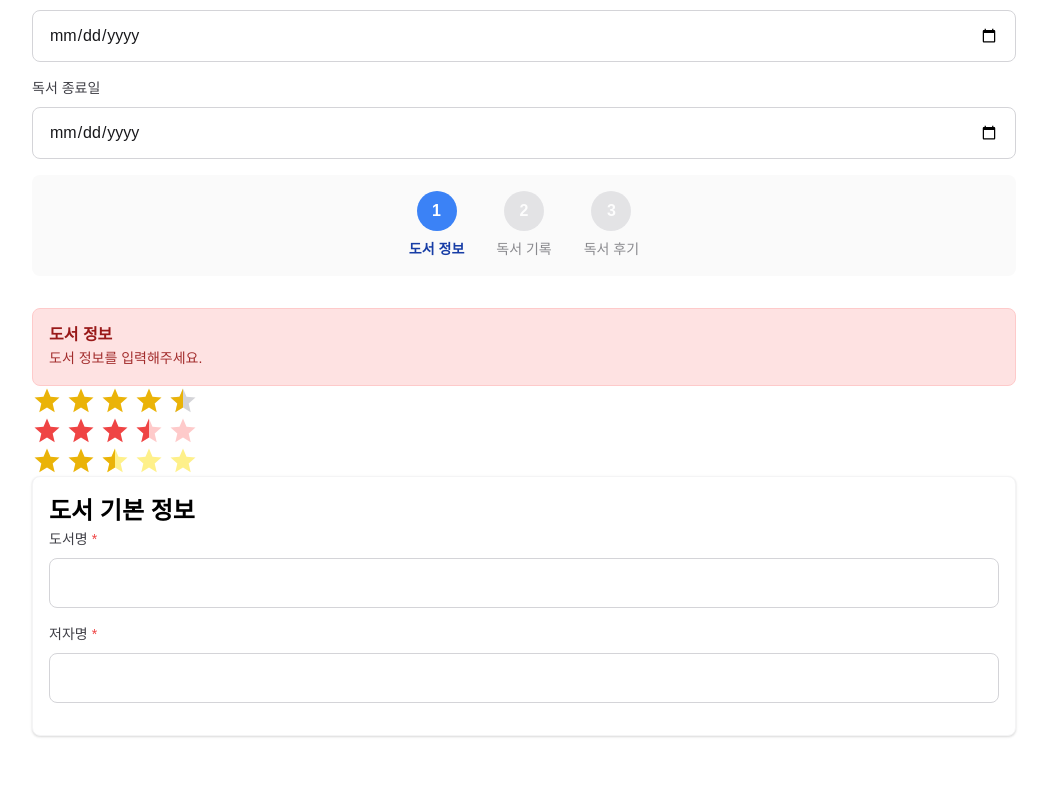
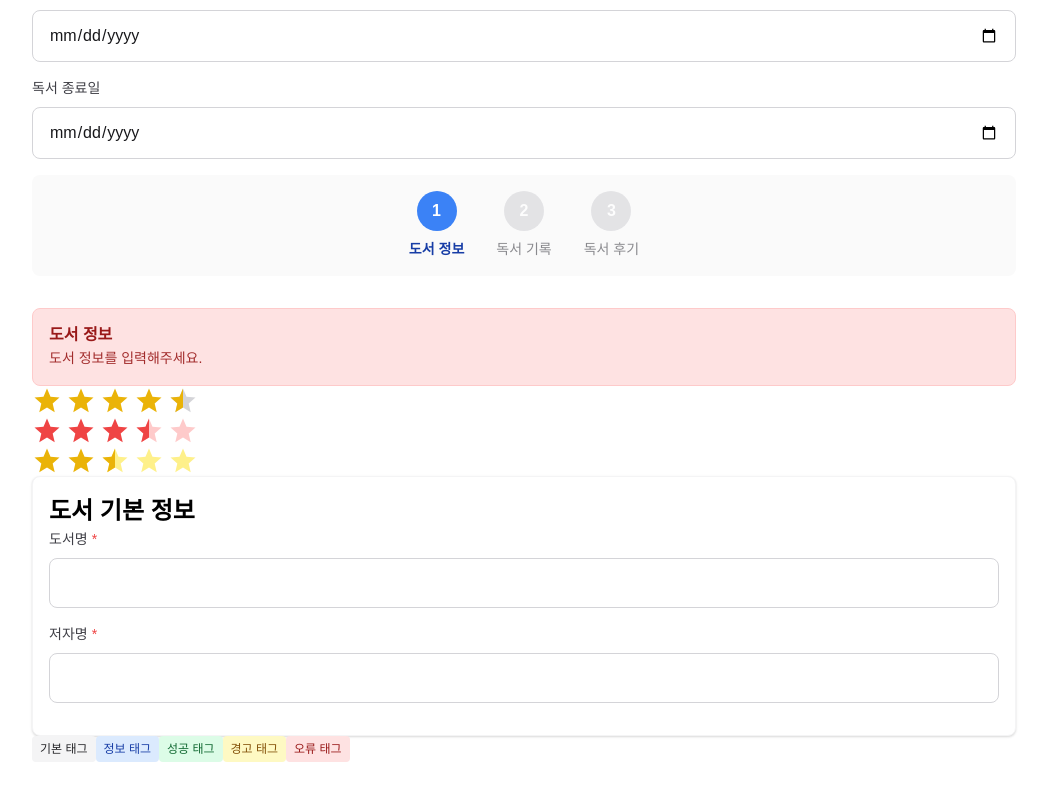
Before and after one commit to developerjhp/multi-step-form, a Next.js app: page / in a window 1280 px wide. Shown: the part 649-1449 px from the top of the page, without its empty margins (116-1163 px from the left). Before the commit the page ends 1425 px from the top, so only its background shows below. Built offline with nearby package versions, Linux system fonts and the light colour scheme.

Commit message:
feat: Tag 컴포넌트 추가
- default , info, success, warning, error variant 지원

```diff
--- /dev/null
+++ b/src/components/ui/Tag.tsx
@@ -0,0 +1,59 @@
+import React, { type HTMLAttributes } from 'react';
+import styled from '@emotion/styled';
+import { css } from '@emotion/react';
+import { color } from '@/styles/colors';
+import { fontSize, fontWeight } from '@/styles/fonts';
+
+type TagVariant = 'default' | 'info' | 'success' | 'warning' | 'error';
+
+const tagVariantStyles = {
+  default: css`
+    background-color: ${color.gray100};
+    color: ${color.gray800};
+  `,
+  info: css`
+    background-color: ${color.blue100};
+    color: ${color.blue700};
+  `,
+  success: css`
+    background-color: ${color.green100};
+    color: ${color.green700};
+  `,
+  warning: css`
+    background-color: ${color.yellow100};
+    color: ${color.yellow700};
+  `,
+  error: css`
+    background-color: ${color.red100};
+    color: ${color.red700};
+  `,
+} as const;
+
+interface TagProps extends HTMLAttributes<HTMLSpanElement> {
+  children: React.ReactNode;
+  variant?: TagVariant;
+}
+
+export default function Tag({
+  children,
+  variant = 'default',
+  ...props
+}: TagProps) {
+  return (
+    <TagContainer variant={variant} {...props}>
+      {children}
+    </TagContainer>
+  );
+}
+
+const TagContainer = styled.span<{ variant: TagVariant }>`
+  display: inline-flex;
+  align-items: center;
+  padding: 0.25rem 0.5rem;
+  border-radius: 0.25rem;
+  font-size: ${fontSize.xs};
+  font-weight: ${fontWeight.medium};
+  white-space: nowrap;
+
+  ${({ variant }) => tagVariantStyles[variant]}
+`;
--- a/src/pages/index.tsx
+++ b/src/pages/index.tsx
@@ -5,6 +5,7 @@ import Alert from '@/components/ui/Alert';
 import Button from '@/components/ui/Button';
 import Card from '@/components/ui/Card';
 import { Ratings } from '@/components/ui/Rating';
+import Tag from '@/components/ui/Tag';
 import Head from 'next/head';
 
 export default function HomePage() {
@@ -66,6 +67,12 @@ export default function HomePage() {
           <InputField label="도서명" id="bookName" required />
           <InputField label="저자명" id="authorName" required />
         </Card>
+
+        <Tag variant="default">기본 태그</Tag>
+        <Tag variant="info">정보 태그</Tag>
+        <Tag variant="success">성공 태그</Tag>
+        <Tag variant="warning">경고 태그</Tag>
+        <Tag variant="error">오류 태그</Tag>
       </main>
     </>
   );
```
